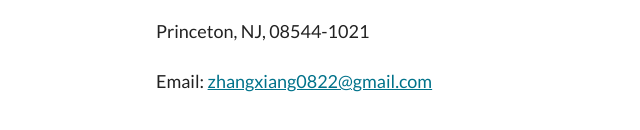
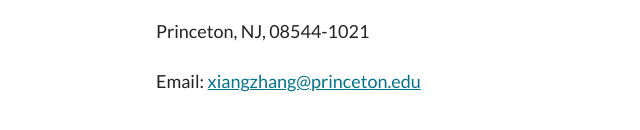
Before and after one commit to xiangzhang-econ/xiangzhang-econ.github.io, a plain HTML site: page index.html in a window 1280 px wide. Shown: the part 908-1038 px from the top of the page, 480-1120 px from the left. Drawn offline with Linux system fonts and the light colour scheme.

Commit message:
update email

```diff
--- a/index.html
+++ b/index.html
@@ -78,7 +78,7 @@
 
         <p>
           Email:
-          <a href="mailto:zhangxiang0822@gmail.com">zhangxiang0822@gmail.com</a>
+          <a href="mailto:xiangzhang@princeton.edu">xiangzhang@princeton.edu</a>
         </p>
       </div>
 
```
